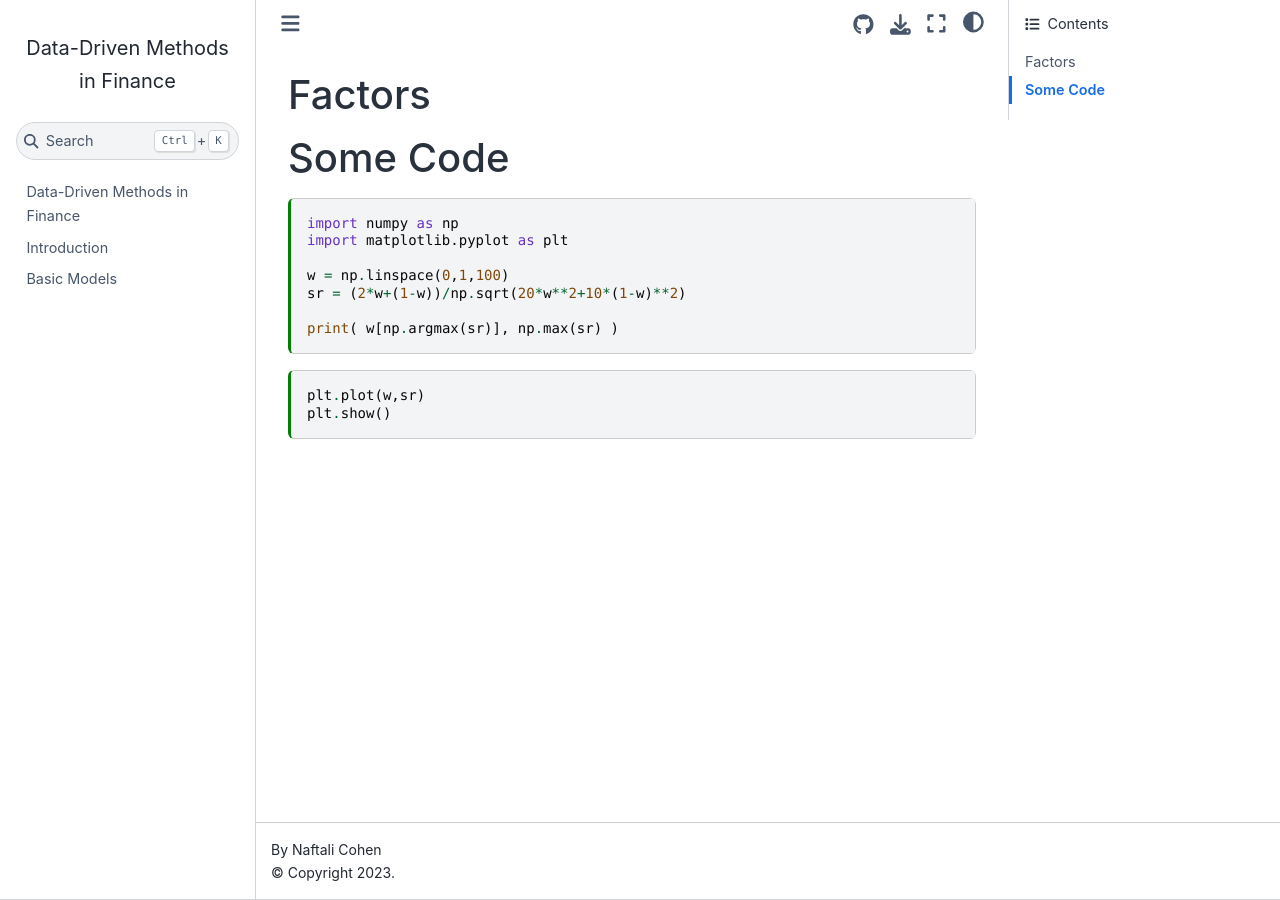
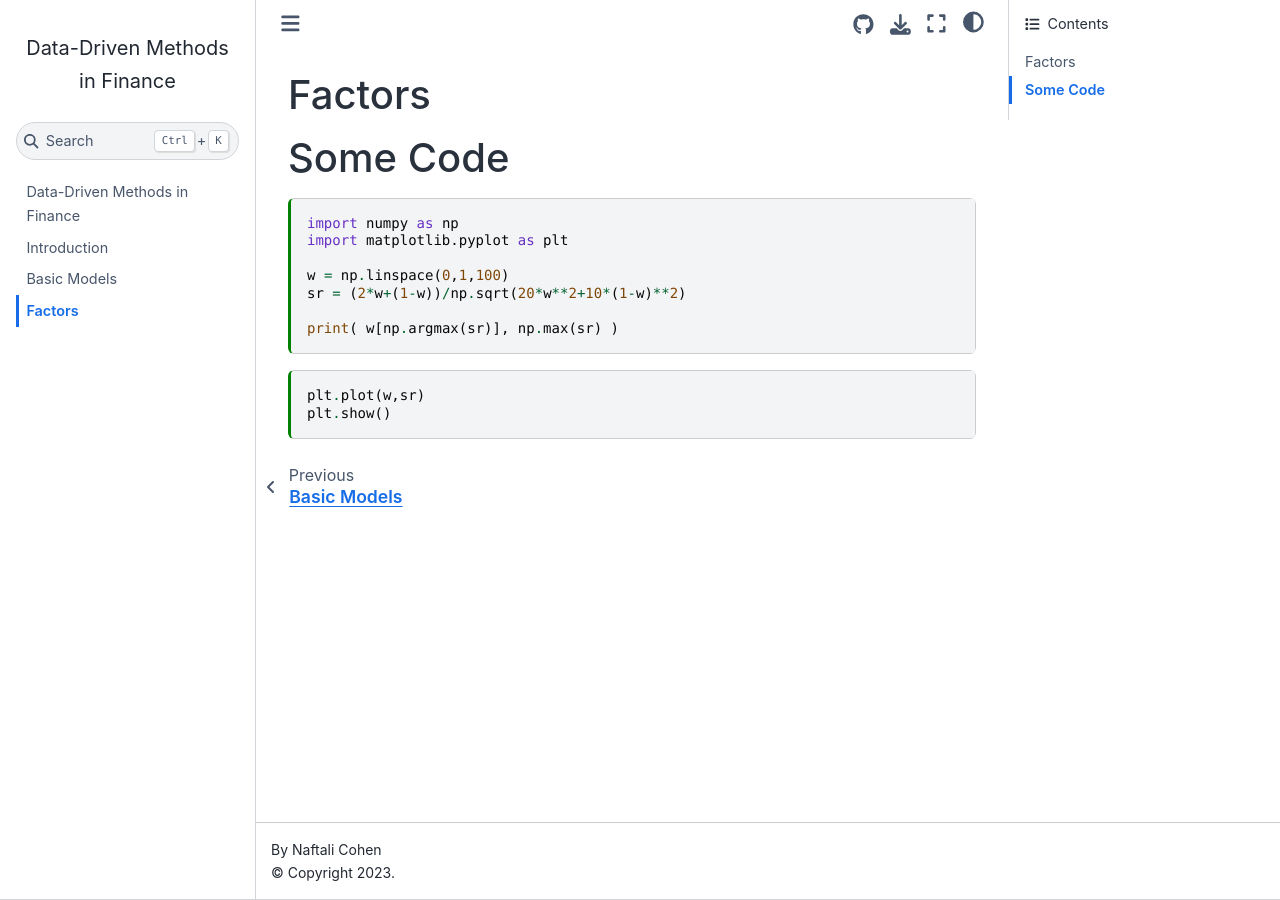
Before and after one commit to naftalic/ddmif, a Jupyter Book: the page built from factors.md, in a window 1280 px wide. Built offline with Jupyter Book 1.0.4 settings and Sphinx 7.4.7 and the Sphinx Book theme 1.1.4, drawn with Linux system fonts in a browser that asks for light colours.

Commit message:
Update _toc.yml

```diff
--- a/_toc.yml
+++ b/_toc.yml
@@ -6,6 +6,7 @@ root: intro
 chapters:
  - file: introduction
  - file: basic_models
+ - file: factors
  # - file: markdown
  # - file: notebooks
  # - file: markdown-notebooks
```
